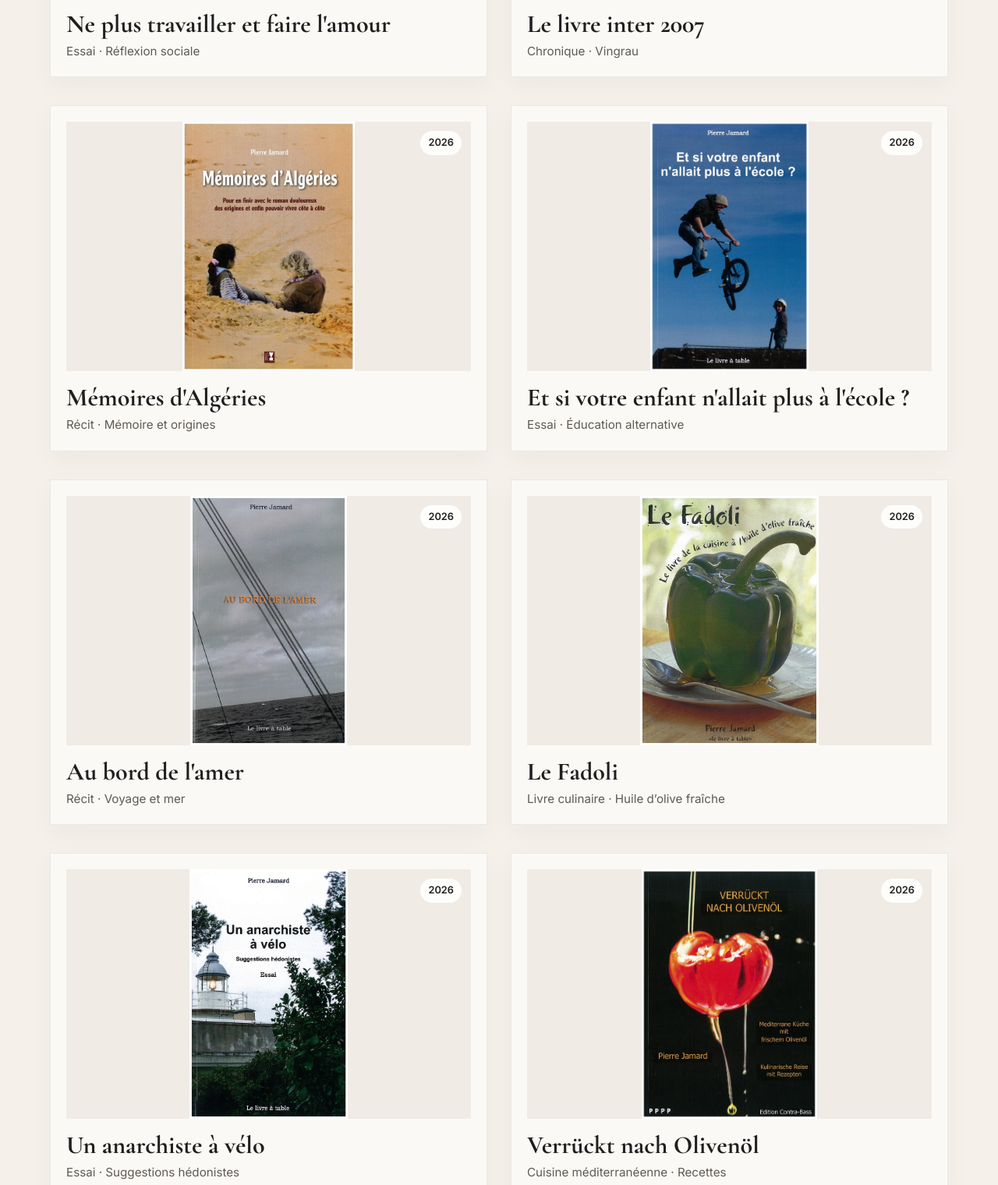
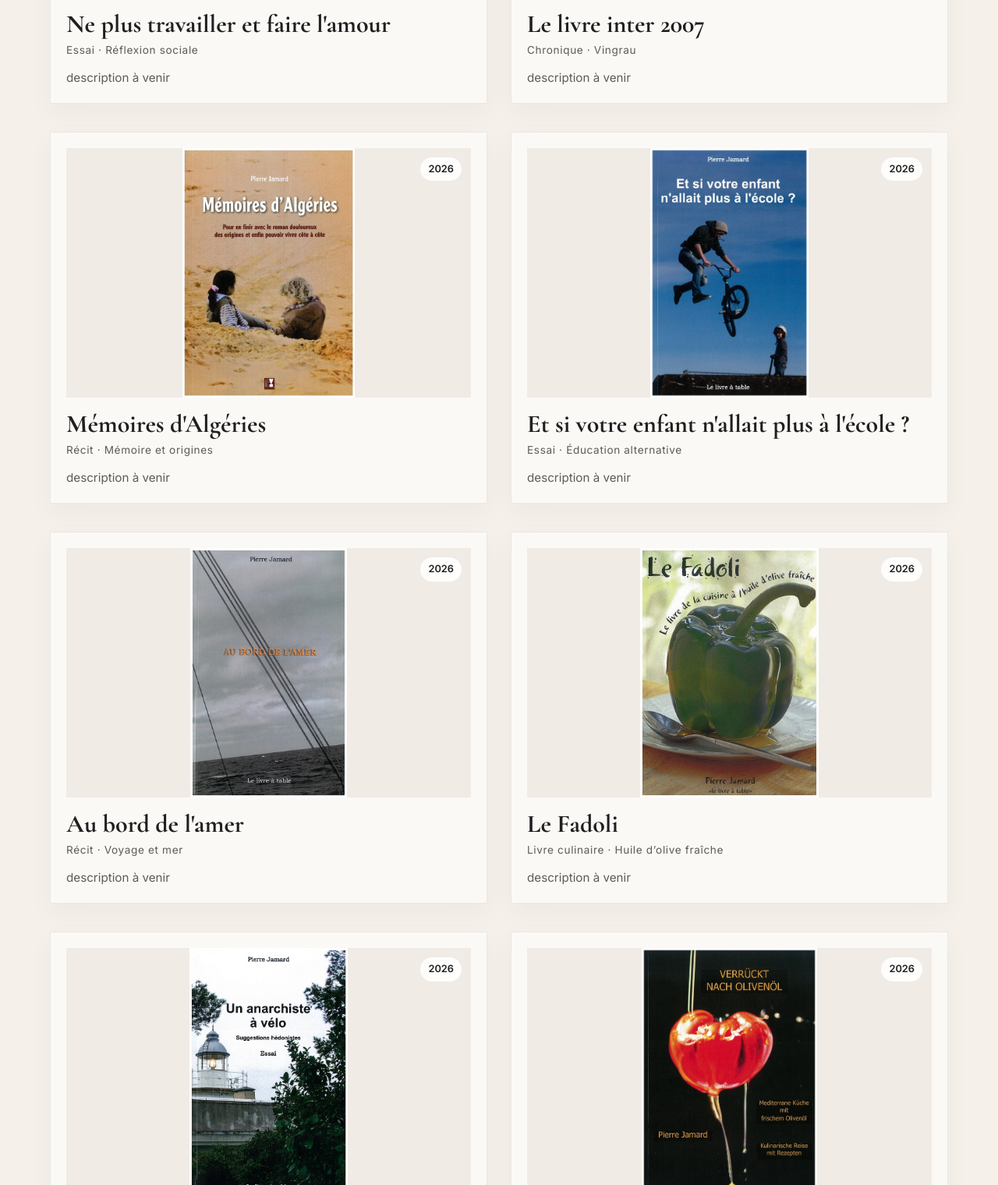
Before and after one commit to OthmaneLvre/pierre-jamard-website, a plain HTML site: page index.html in a window 1280 px wide. Shown: the part 1898-3418 px from the top of the page at 78% size. Drawn offline with nearby package versions, Linux system fonts and the light colour scheme.

Commit message:
feat(content): add structured artwork descriptions (title, meta, description)

```diff
--- a/css/style.css
+++ b/css/style.css
@@ -289,6 +289,19 @@ section {
     cursor: pointer;
 }
 
+.work-meta {
+    font-size: 0.85rem;
+    color: var(--color-text-muted);
+    letter-spacing: 0.04rem;
+}
+
+.work-description {
+    font-size: 0.95rem;
+    color: var(--color-text-muted);
+    line-height: 1.6;
+    margin-top: 6px;
+}
+
 /* ==================
     APPROACH
 ================== */
--- a/index.html
+++ b/index.html
@@ -90,7 +90,10 @@
 
                         <div class="work-content">
                             <h3>Ne plus travailler et faire l'amour</h3>
-                            <p>Essai · Réflexion sociale</p>
+                            <span class="work-meta">Essai · Réflexion sociale</span>
+                            <p class="work-description">
+                                description à venir
+                            </p>
                         </div>
                     </article>
 
@@ -102,7 +105,10 @@
 
                         <div class="work-content">
                             <h3>Le livre inter 2007</h3>
-                            <p>Chronique · Vingrau</p>
+                            <span class="work-meta">Chronique · Vingrau</span>
+                            <p class="work-description">
+                                description à venir
+                            </p>
                         </div>
                     </article>
 
@@ -114,7 +120,10 @@
 
                         <div class="work-content">
                             <h3>Mémoires d'Algéries</h3>
-                            <p>Récit · Mémoire et origines</p>
+                            <span class="work-meta">Récit · Mémoire et origines</span>
+                            <p class="work-description">
+                                description à venir
+                            </p>
                         </div>
                     </article>
 
@@ -126,7 +135,10 @@
 
                         <div class="work-content">
                             <h3>Et si votre enfant n'allait plus à l'école ?</h3>
-                            <p>Essai · Éducation alternative</p>
+                            <span class="work-meta">Essai · Éducation alternative</span>
+                            <p class="work-description">
+                                description à venir
+                            </p>
                         </div>
                     </article>
 
@@ -138,7 +150,10 @@
 
                         <div class="work-content">
                             <h3>Au bord de l'amer</h3>
-                            <p>Récit · Voyage et mer</p>
+                            <span class="work-meta">Récit · Voyage et mer</span>
+                            <p class="work-description">
+                                description à venir
+                            </p>
                         </div>
                     </article>
 
@@ -150,7 +165,10 @@
 
                         <div class="work-content">
                             <h3>Le Fadoli</h3>
-                            <p>Livre culinaire · Huile d’olive fraîche</p>
+                            <span class="work-meta">Livre culinaire · Huile d’olive fraîche</span>
+                            <p class="work-description">
+                                description à venir
+                            </p>
                         </div>
                     </article>
 
@@ -162,7 +180,10 @@
 
                         <div class="work-content">
                             <h3>Un anarchiste à vélo</h3>
-                            <p>Essai · Suggestions hédonistes</p>
+                            <span class="work-meta">Essai · Suggestions hédonistes</span>
+                            <p class="work-description">
+                                description à venir
+                            </p>
                         </div>
                     </article>
 
@@ -174,7 +195,10 @@
 
                         <div class="work-content">
                             <h3>Verrückt nach Olivenöl</h3>
-                            <p>Cuisine méditerranéenne · Recettes</p>
+                            <span work-meta>Cuisine méditerranéenne · Recettes</span>
+                            <p class="work-description">
+                                description à venir
+                            </p>
                         </div>
                     </article>
                 </div>
```
